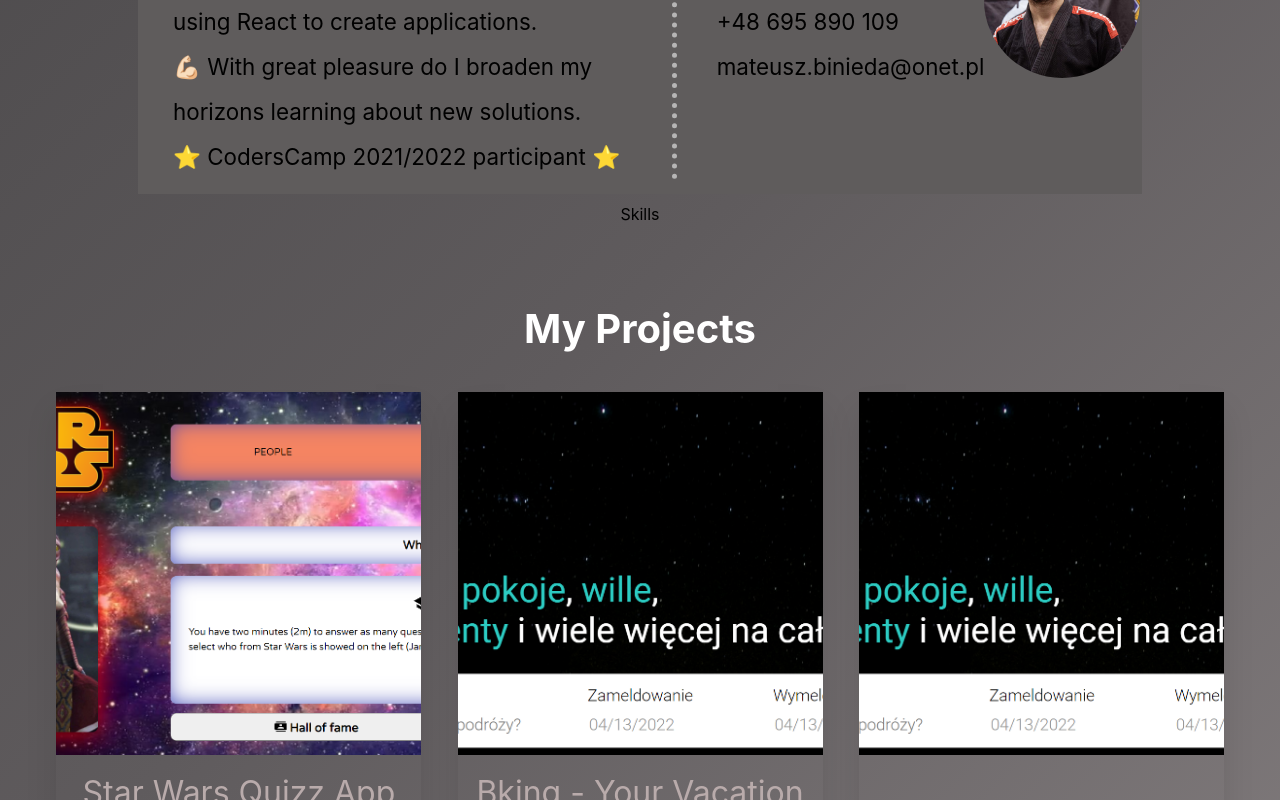
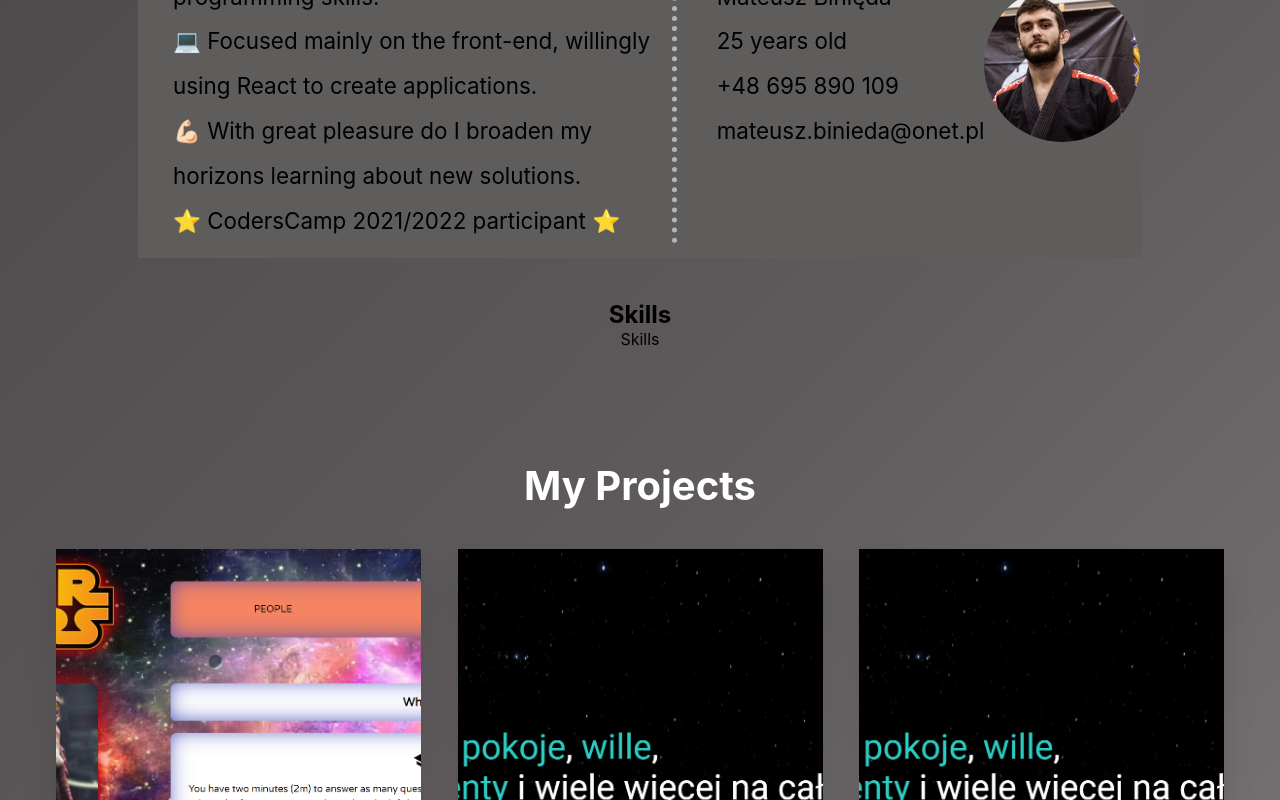
Before and after one commit to Arssin/Portfolio-Mateusz-Binieda, a React (Create React App) app: page / in a window 1280 px wide. Shown: the part 1158-1958 px from the top of the page. Built offline with nearby package versions, Linux system fonts and the light colour scheme.

Commit message:
refactor, gaps in body

```diff
--- a/src/Components/HomeBody/HomeBody.js
+++ b/src/Components/HomeBody/HomeBody.js
@@ -2,6 +2,7 @@
 import { Aboutme } from './AboutMe/Aboutme';
 import { Start } from '../HomeBody/Start/Start';
 import { MyProjects } from '../HomeBody/MyProjects/MyProjects';
+import { Skills } from '../HomeBody/Skills/Skills';
 
 export function HomeBody() {
   return (
@@ -12,7 +13,7 @@
       </div>
       <Start />
       <Aboutme />
-      <section id="skills">Skills</section>
+      <Skills />
       <MyProjects />
       <section id="hobbies">Hobbies</section>
       <section id="contact me">Contact Me</section>
--- a/src/Components/HomeBody/Homebody.module.scss
+++ b/src/Components/HomeBody/Homebody.module.scss
@@ -4,10 +4,9 @@
   background: linear-gradient(-45deg, #c9c0c0, #5f5b5d, #1c1e1f, #39413f);
   background-size: 400% 400%;
   animation: gradient 15s ease infinite;
-
   display: flex;
   flex-direction: column;
-  justify-content: space-between;
+  gap: 2rem;
   text-align: center;
 
   .backgroundText {
--- /dev/null
+++ b/src/Components/HomeBody/Skills/Skills.js
@@ -0,0 +1,8 @@
+export const Skills = () => {
+  return (
+    <section id="skills">
+      <h1>Skills</h1>
+      Skills
+    </section>
+  );
+};
```
Also changed, not shown: src/Components/HomeBody/Skills/Skills.module.scss (added).
